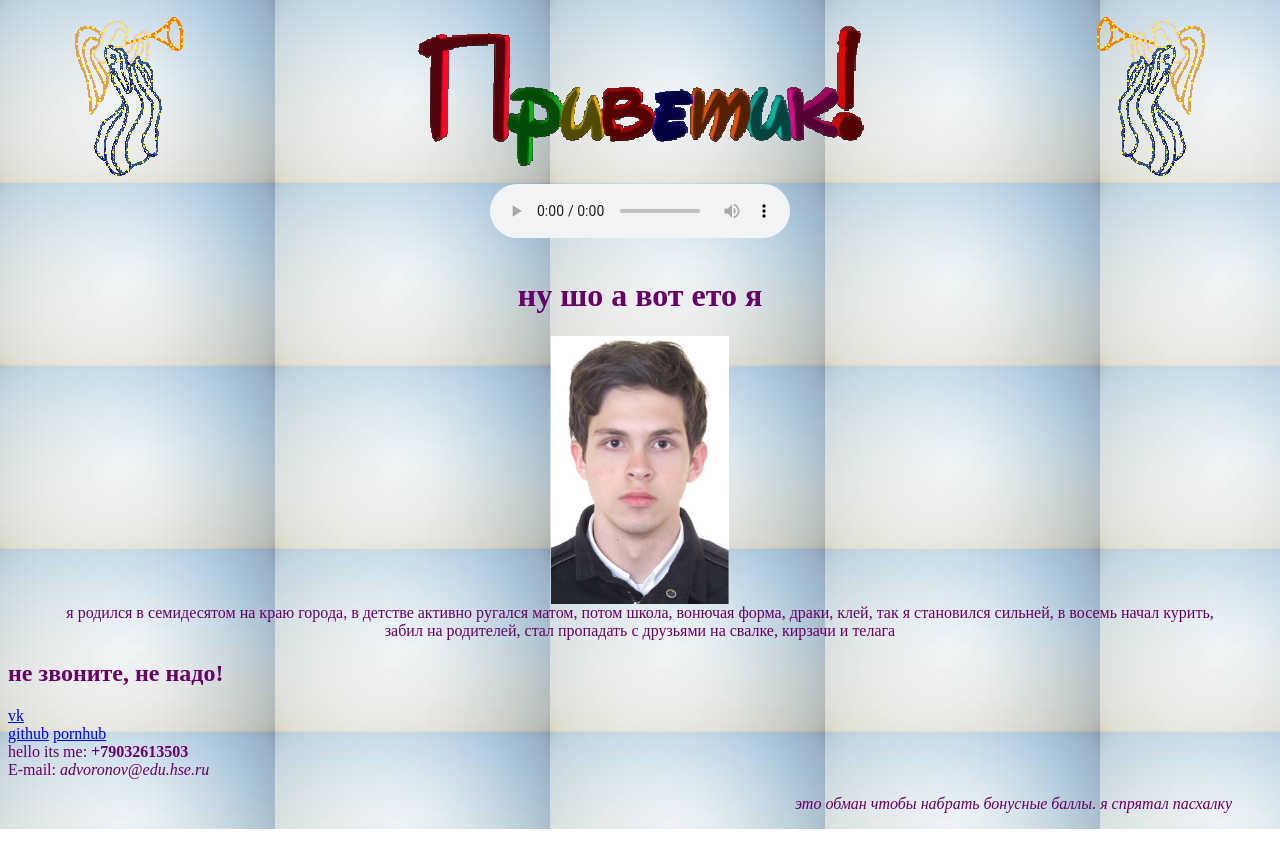
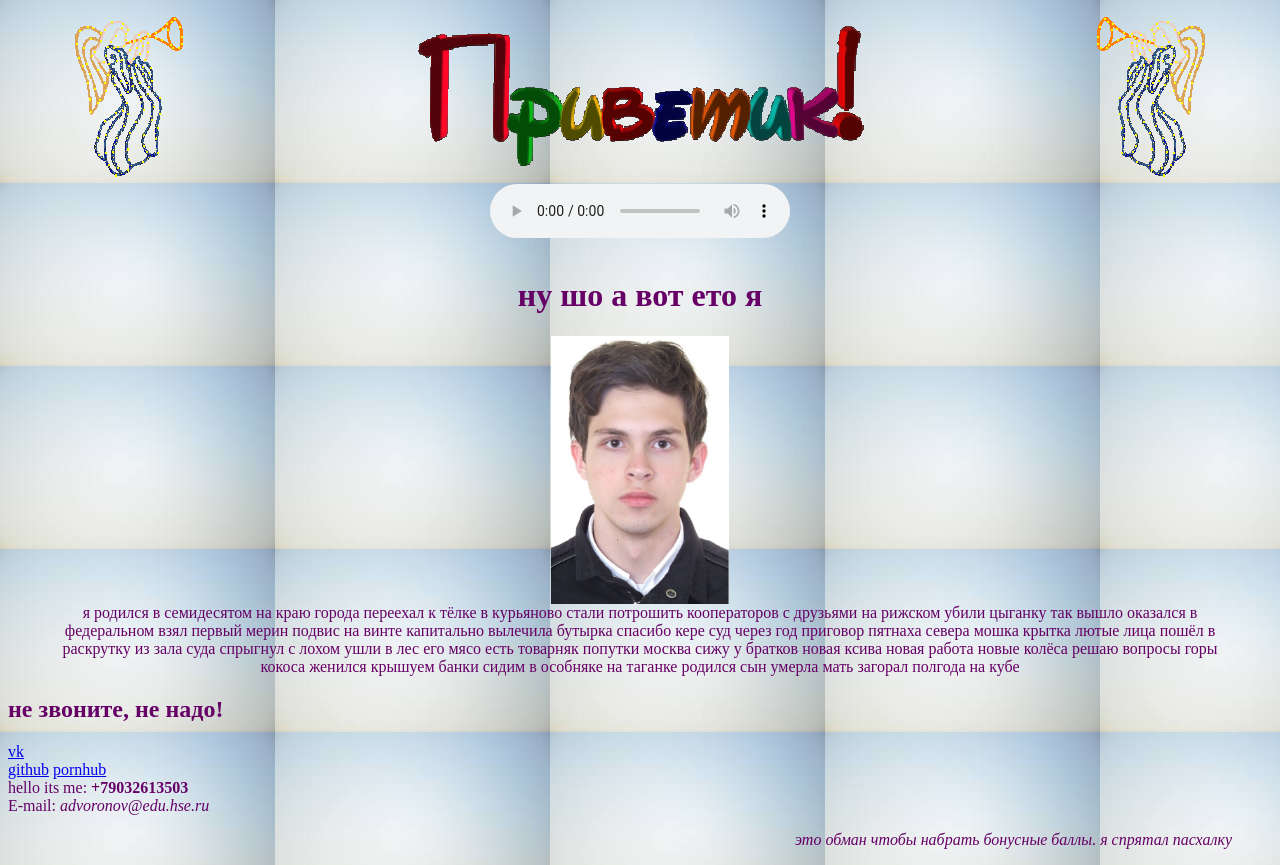
Before and after one commit to polina9153281914/laissezmoi.github.io, a plain HTML site: page index.html in a window 1280 px wide. Before the commit the page ends 829 px from the top, so only its background shows below. Drawn offline with Linux system fonts and the light colour scheme.

Commit message:
Update index.html

```diff
--- a/index.html
+++ b/index.html
@@ -28,7 +28,17 @@
 <center>
 <a href="8.htm"> <IMG SRC = "DSCF0406.jpg" alt="look at this dude oh no no no" border=0 width=15%></a>
 <br>
-<font color="#660066"> я родился в семидесятом на краю города, в детстве активно ругался матом, потом школа, вонючая форма, драки, клей, так я становился сильней, в восемь начал курить, забил на родителей, стал пропадать с друзьями на свалке, кирзачи и телага
+<font color="#660066"> я родился в семидесятом на краю города
+переехал к тёлке в курьяново стали потрошить кооператоров
+с друзьями на рижском убили цыганку так вышло
+оказался в федеральном взял первый мерин
+подвис на винте капитально вылечила бутырка спасибо кере
+суд через год приговор пятнаха севера мошка крытка лютые лица
+пошёл в раскрутку из зала суда спрыгнул с лохом
+ушли в лес его мясо есть товарняк попутки москва сижу у братков
+новая ксива новая работа новые колёса решаю вопросы горы кокоса
+женился крышуем банки сидим в особняке на таганке
+родился сын умерла мать загорал полгода на кубе
 </blockquote>
 </center>
 
```
